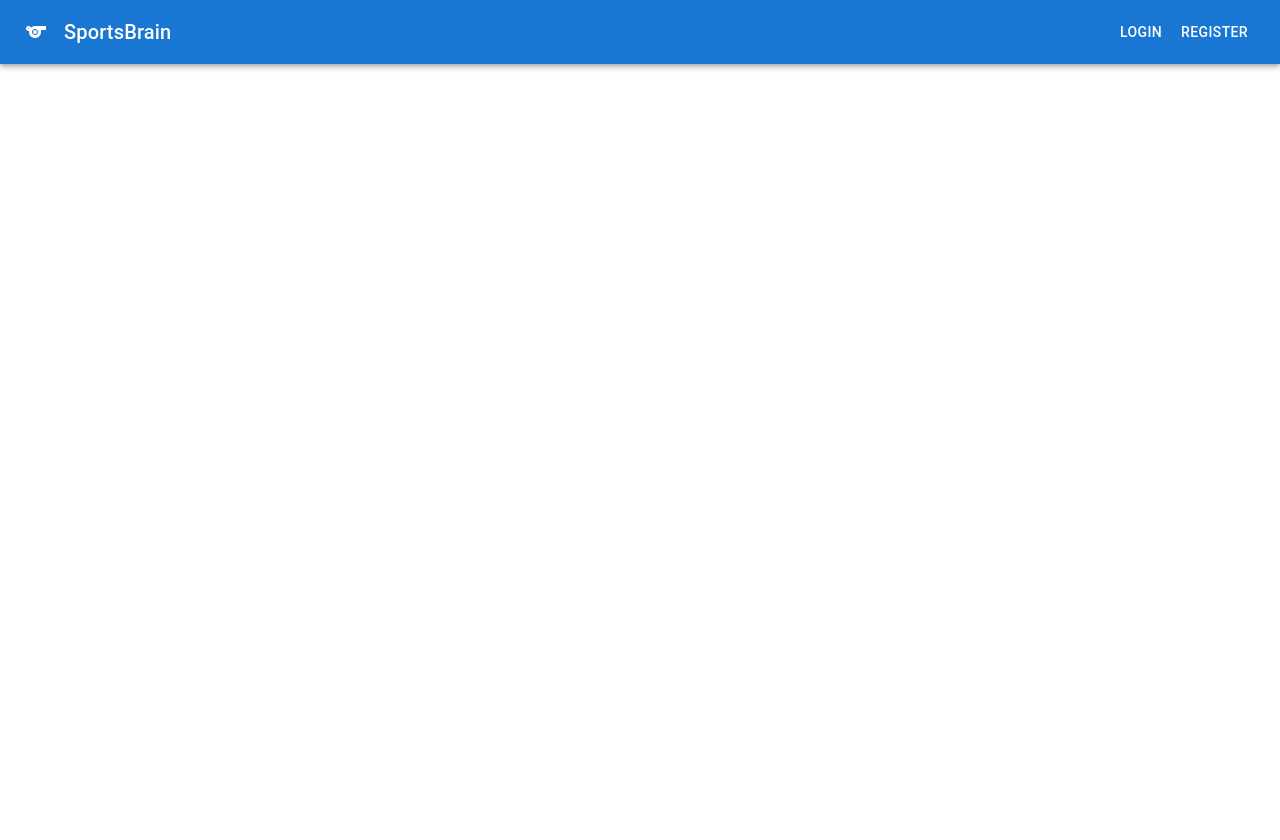
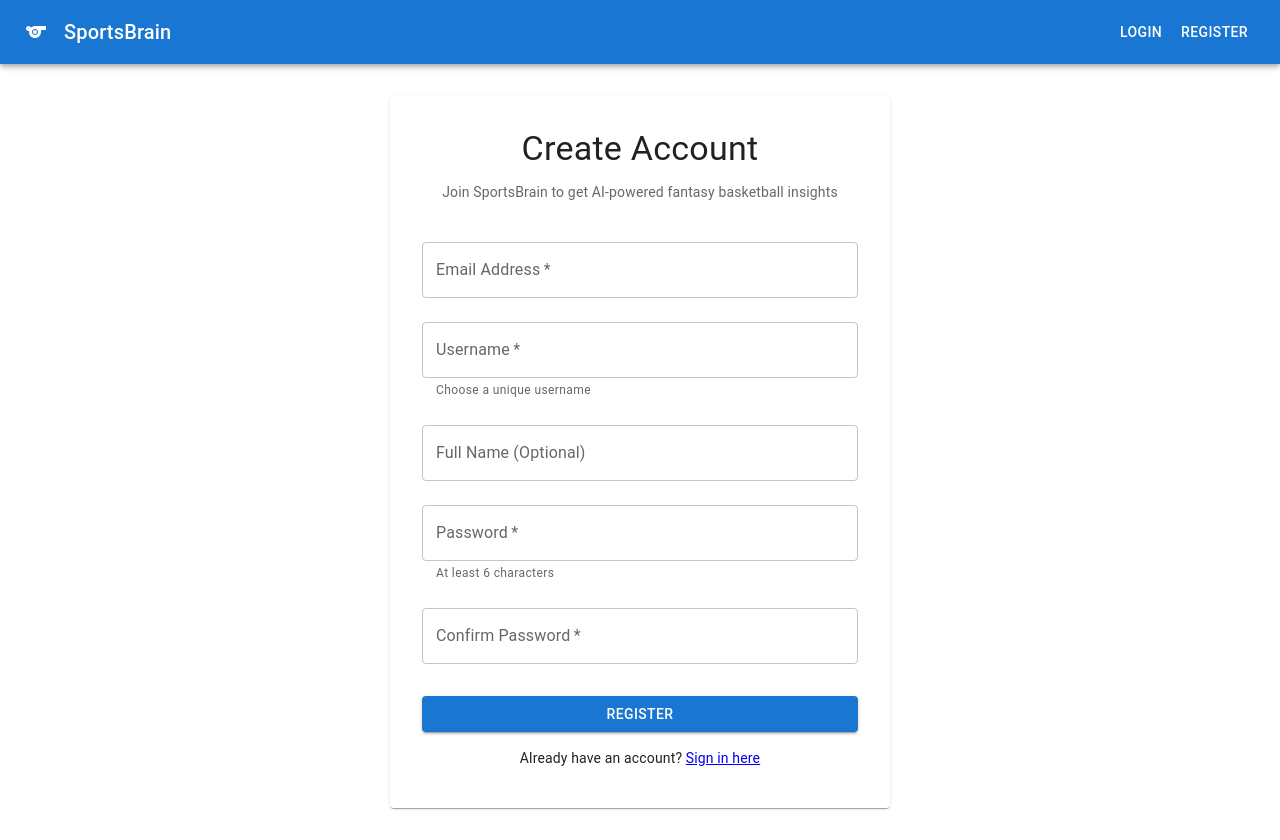
Before and after one commit to jpmajesty2025/sportsbrain, a React (Create React App) app in the folder frontend/: page /register in a window 1280 px wide. Before the commit the page ends 800 px from the top, so only its background shows below. Built offline with nearby package versions, Linux system fonts and the light colour scheme; no server answers.

Commit message:
create registration component; updated app component to route to /register

```diff
--- a/frontend/src/App.tsx
+++ b/frontend/src/App.tsx
@@ -4,6 +4,7 @@ import { QueryClient, QueryClientProvider } from 'react-query';
 import { AuthProvider, useAuth } from './contexts/AuthContext';
 import Layout from './components/Layout/Layout';
 import Login from './pages/Login';
+import Register from './pages/Register';
 import Dashboard from './pages/Dashboard';
 import { CircularProgress, Box } from '@mui/material';
 
@@ -54,6 +55,14 @@ const App: React.FC = () => {
                 }
               />
               <Route
+                path="/register"
+                element={
+                  <PublicRoute>
+                    <Register />
+                  </PublicRoute>
+                }
+              />
+              <Route
                 path="/dashboard"
                 element={
                   <ProtectedRoute>
--- /dev/null
+++ b/frontend/src/pages/Register.tsx
@@ -0,0 +1,203 @@
+import React, { useState } from 'react';
+import {
+  Box,
+  Card,
+  CardContent,
+  TextField,
+  Button,
+  Typography,
+  Alert,
+  CircularProgress,
+} from '@mui/material';
+import { useAuth } from '../contexts/AuthContext';
+import { useNavigate, Link } from 'react-router-dom';
+
+const Register: React.FC = () => {
+  const [formData, setFormData] = useState({
+    email: '',
+    username: '',
+    password: '',
+    confirmPassword: '',
+    full_name: '',
+  });
+  const [error, setError] = useState('');
+  const [loading, setLoading] = useState(false);
+  const { register } = useAuth();
+  const navigate = useNavigate();
+
+  const handleChange = (e: React.ChangeEvent<HTMLInputElement>) => {
+    setFormData({
+      ...formData,
+      [e.target.name]: e.target.value,
+    });
+  };
+
+  const validateForm = (): boolean => {
+    if (!formData.email || !formData.username || !formData.password) {
+      setError('Email, username, and password are required');
+      return false;
+    }
+
+    if (formData.password.length < 6) {
+      setError('Password must be at least 6 characters long');
+      return false;
+    }
+
+    if (formData.password !== formData.confirmPassword) {
+      setError('Passwords do not match');
+      return false;
+    }
+
+    const emailRegex = /^[^\s@]+@[^\s@]+\.[^\s@]+$/;
+    if (!emailRegex.test(formData.email)) {
+      setError('Please enter a valid email address');
+      return false;
+    }
+
+    return true;
+  };
+
+  const handleSubmit = async (e: React.FormEvent) => {
+    e.preventDefault();
+    setError('');
+
+    if (!validateForm()) {
+      return;
+    }
+
+    setLoading(true);
+
+    try {
+      await register({
+        email: formData.email,
+        username: formData.username,
+        password: formData.password,
+        full_name: formData.full_name || undefined,
+      });
+      navigate('/dashboard');
+    } catch (err: any) {
+      if (err.response?.data?.detail) {
+        setError(err.response.data.detail);
+      } else if (err.message) {
+        setError(err.message);
+      } else {
+        setError('Registration failed. Please try again.');
+      }
+    } finally {
+      setLoading(false);
+    }
+  };
+
+  return (
+    <Box
+      sx={{
+        display: 'flex',
+        justifyContent: 'center',
+        alignItems: 'center',
+        minHeight: '80vh',
+      }}
+    >
+      <Card sx={{ maxWidth: 500, width: '100%', p: 2 }}>
+        <CardContent>
+          <Typography variant="h4" component="h1" gutterBottom align="center">
+            Create Account
+          </Typography>
+          <Typography variant="body2" color="text.secondary" align="center" sx={{ mb: 3 }}>
+            Join SportsBrain to get AI-powered fantasy basketball insights
+          </Typography>
+
+          {error && (
+            <Alert severity="error" sx={{ mb: 2 }}>
+              {error}
+            </Alert>
+          )}
+
+          <Box component="form" onSubmit={handleSubmit}>
+            <TextField
+              fullWidth
+              label="Email Address"
+              name="email"
+              type="email"
+              value={formData.email}
+              onChange={handleChange}
+              margin="normal"
+              required
+              disabled={loading}
+              autoComplete="email"
+            />
+
+            <TextField
+              fullWidth
+              label="Username"
+              name="username"
+              value={formData.username}
+              onChange={handleChange}
+              margin="normal"
+              required
+              disabled={loading}
+              autoComplete="username"
+              helperText="Choose a unique username"
+            />
+
+            <TextField
+              fullWidth
+              label="Full Name (Optional)"
+              name="full_name"
+              value={formData.full_name}
+              onChange={handleChange}
+              margin="normal"
+              disabled={loading}
+              autoComplete="name"
+            />
+
+            <TextField
+              fullWidth
+              label="Password"
+              name="password"
+              type="password"
+              value={formData.password}
+              onChange={handleChange}
+              margin="normal"
+              required
+              disabled={loading}
+              autoComplete="new-password"
+              helperText="At least 6 characters"
+            />
+
+            <TextField
+              fullWidth
+              label="Confirm Password"
+              name="confirmPassword"
+              type="password"
+              value={formData.confirmPassword}
+              onChange={handleChange}
+              margin="normal"
+              required
+              disabled={loading}
+              autoComplete="new-password"
+            />
+
+            <Button
+              type="submit"
+              fullWidth
+              variant="contained"
+              sx={{ mt: 3, mb: 2 }}
+              disabled={loading}
+            >
+              {loading ? <CircularProgress size={24} /> : 'Register'}
+            </Button>
+
+            <Box sx={{ textAlign: 'center' }}>
+              <Typography variant="body2">
+                Already have an account?{' '}
+                <Link to="/login">Sign in here</Link>
+              </Typography>
+            </Box>
+          </Box>
+        </CardContent>
+      </Card>
+    </Box>
+  );
+};
+
+export default Register;
```
